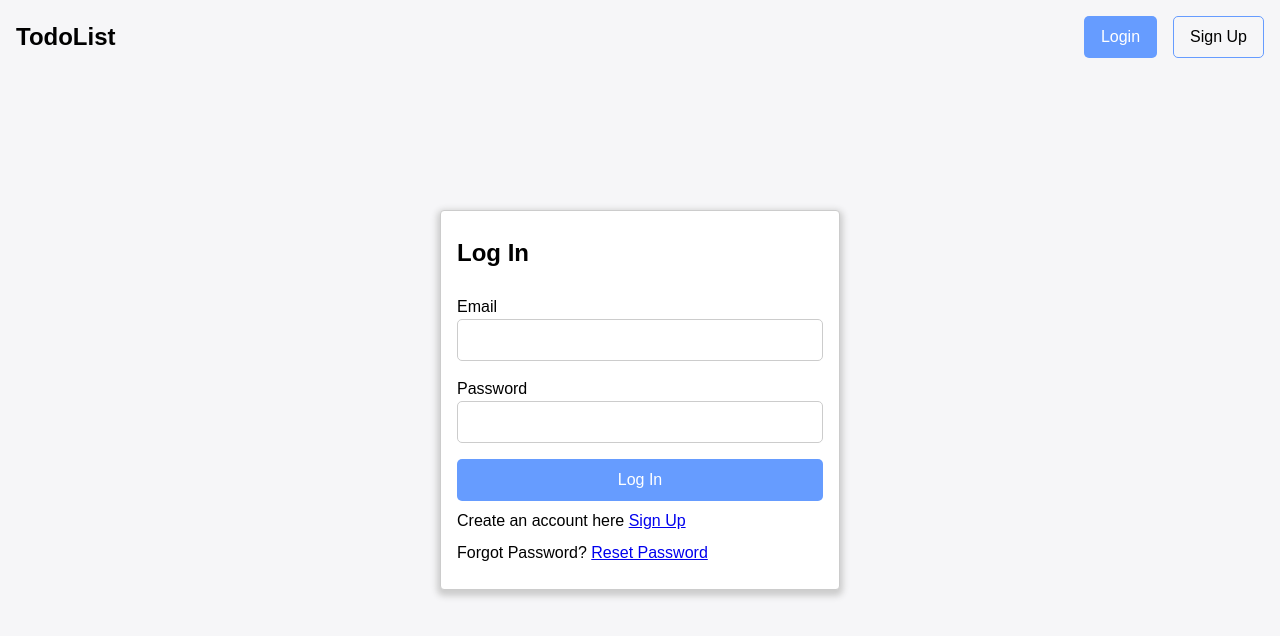
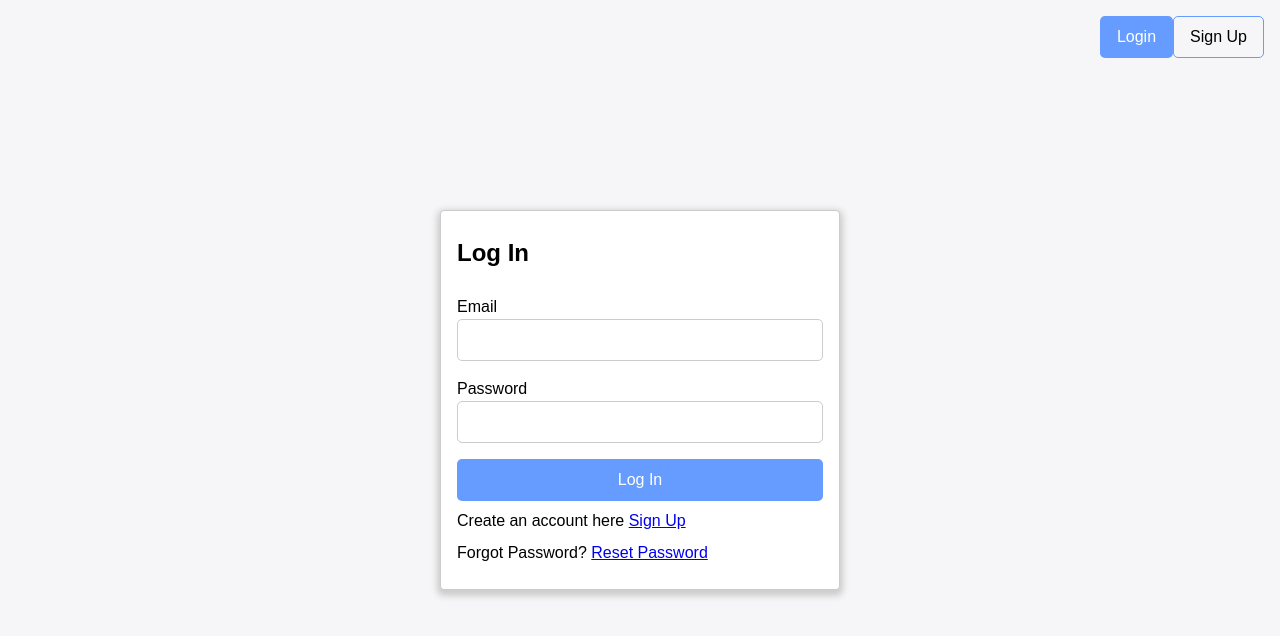
Before and after one commit to ThomasTW935/ToDoList-With-Authentication, a React (Create React App) app: page /login in a window 1280 px wide. Shown: the top 636 px of the page. Built offline with nearby package versions, Linux system fonts and the light colour scheme; no server answers.

Commit message:
Remove h2 tag in navbar and add dark theme to profile component

```diff
--- a/src/components/NavBar.js
+++ b/src/components/NavBar.js
@@ -18,13 +18,9 @@ export default function NavBar() {
 
     return (
         <nav>
-            <h2><Link to='/'>TodoList</Link></h2>
-            <div>
-                {
-                    renderComponent()
-                }
-
-            </div>
+            {
+                renderComponent()
+            }
         </nav>
     )
 }
--- a/src/components/authentication/Profile.js
+++ b/src/components/authentication/Profile.js
@@ -27,6 +27,7 @@ export default function Profile() {
             </div>
             <Link className='btn btn-primary' to='/update-profile'>Update Profile</Link>
             <button className='btn btn-secondary' onClick={handleLogout}>Log out</button>
+            <Link to='/'>Return to Dashboard</Link>
         </div>
       </div>
     )
--- a/src/styles/_navbar.scss
+++ b/src/styles/_navbar.scss
@@ -1,6 +1,6 @@
 nav{
     display:flex;
-    justify-content:space-between;
+    justify-content:flex-end;
     align-items:center;
     padding: 1em;
     h2>a{
--- a/src/styles/main.css
+++ b/src/styles/main.css
@@ -222,6 +222,13 @@ select {
   background-position: center;
 }
 
+body.dark-mode .formContainer {
+  background: #25273C;
+  -webkit-box-shadow: 0px 20px 20px 12px #101018;
+          box-shadow: 0px 20px 20px 12px #101018;
+  border: none;
+}
+
 .formContainer {
   border: 1px solid #cccccc;
   padding: 1.5em 1em;
@@ -283,9 +290,9 @@ nav {
   display: -webkit-box;
   display: -ms-flexbox;
   display: flex;
-  -webkit-box-pack: justify;
-      -ms-flex-pack: justify;
-          justify-content: space-between;
+  -webkit-box-pack: end;
+      -ms-flex-pack: end;
+          justify-content: flex-end;
   -webkit-box-align: center;
       -ms-flex-align: center;
           align-items: center;
```
Also changed, not shown: src/styles/_form.scss (+7 -0 lines), 1 other file (tests, documents, lock files or other folders).
